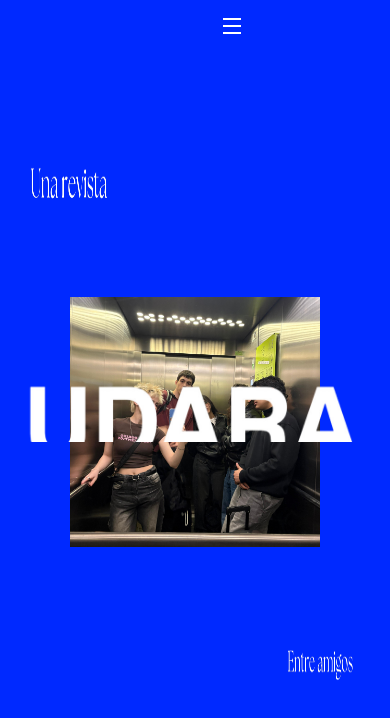
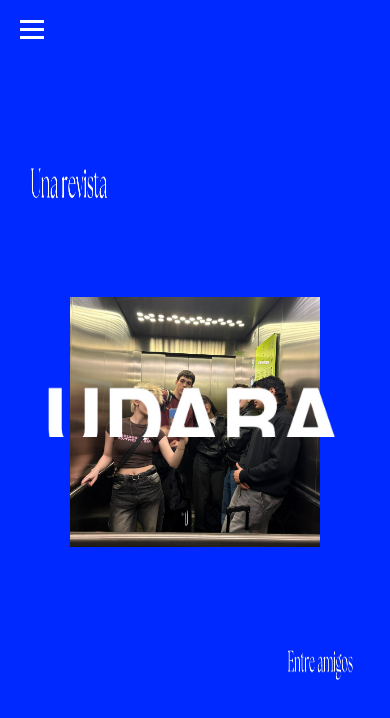
Before and after one commit to irati22s-sys/udaraa, a Next.js app: page / in a window 390 px wide. Shown: the top 718 px of the page. Built offline with nearby package versions, Linux system fonts and the light colour scheme.

Commit message:
Arreglo menú móvil

```diff
--- a/src/app/layout.tsx
+++ b/src/app/layout.tsx
@@ -13,8 +13,8 @@ const geistMono = Geist_Mono({
 });
 
 export const metadata: Metadata = {
-  title: "Create Next App",
-  description: "Generated by create next app",
+  title: "UDARA",
+  description: "Web oficial de UDARA",
 };
 
 export default function RootLayout({
@@ -23,8 +23,13 @@ export default function RootLayout({
   children: React.ReactNode;
 }>) {
   return (
-    <html lang="en" className={`${geistSans.variable} ${geistMono.variable}`}>
-      <body>{children}</body>
+    <html
+      lang="es"
+      className={`${geistSans.variable} ${geistMono.variable}`}
+    >
+      <body>
+        {children}
+      </body>
     </html>
   );
 }
--- a/src/components/Hero/Hero.module.css
+++ b/src/components/Hero/Hero.module.css
@@ -322,7 +322,6 @@
 
 }
 
-
 /* ========================= */
 /* MÓVIL */
 /* ========================= */
@@ -334,8 +333,9 @@
   }
 
   .logo{
-    width:360px;
-    height:90px;
+    width:320px;
+    height:80px;
+    max-width:90vw;
   }
 
   .unaRevista{
@@ -358,4 +358,51 @@
     width:220px;
   }
 
+  /* MENÚ */
+
+  .topMenu{
+    position:fixed;
+    top:20px;
+    left:20px;
+    right:auto;
+    z-index:9999;
+  }
+
+  .menuIcon{
+    display:flex;
+    flex-direction:column;
+    gap:5px;
+  }
+
+  .menuIcon span{
+    width:24px;
+    height:3px;
+  }
+
+  .menuDropdown{
+    display:flex;
+    flex-direction:column;
+    align-items:flex-start;
+    gap:6px;
+    margin-top:12px;
+    opacity:0;
+    transform:translateY(-20px);
+    pointer-events:none;
+    transition:.5s;
+  }
+
+  .menuDropdown.open{
+    opacity:1;
+    transform:translateY(0);
+    pointer-events:auto;
+  }
+
+  .menuText{
+    font-size:18px;
+  }
+
+  html,
+  body{
+    overflow-x:hidden;
+  }
 }
```
